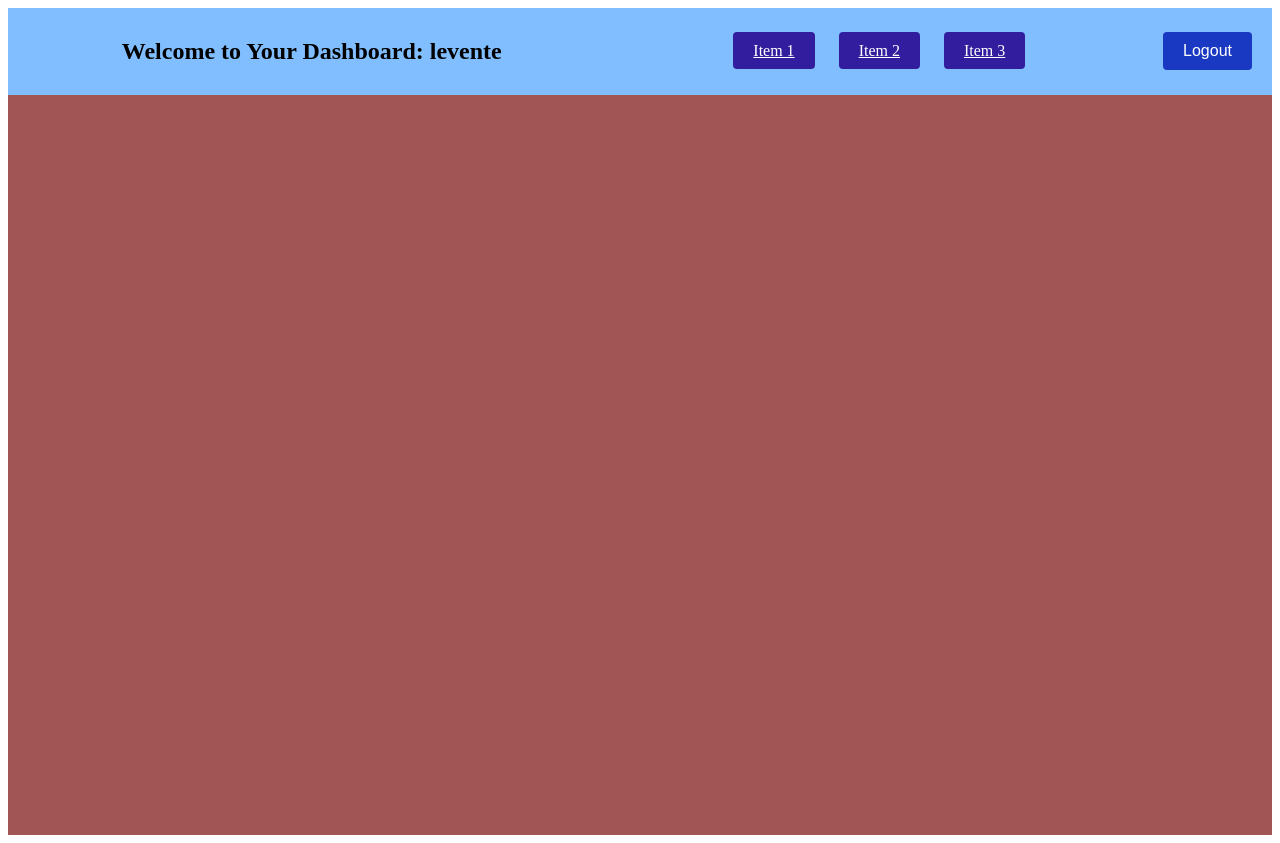
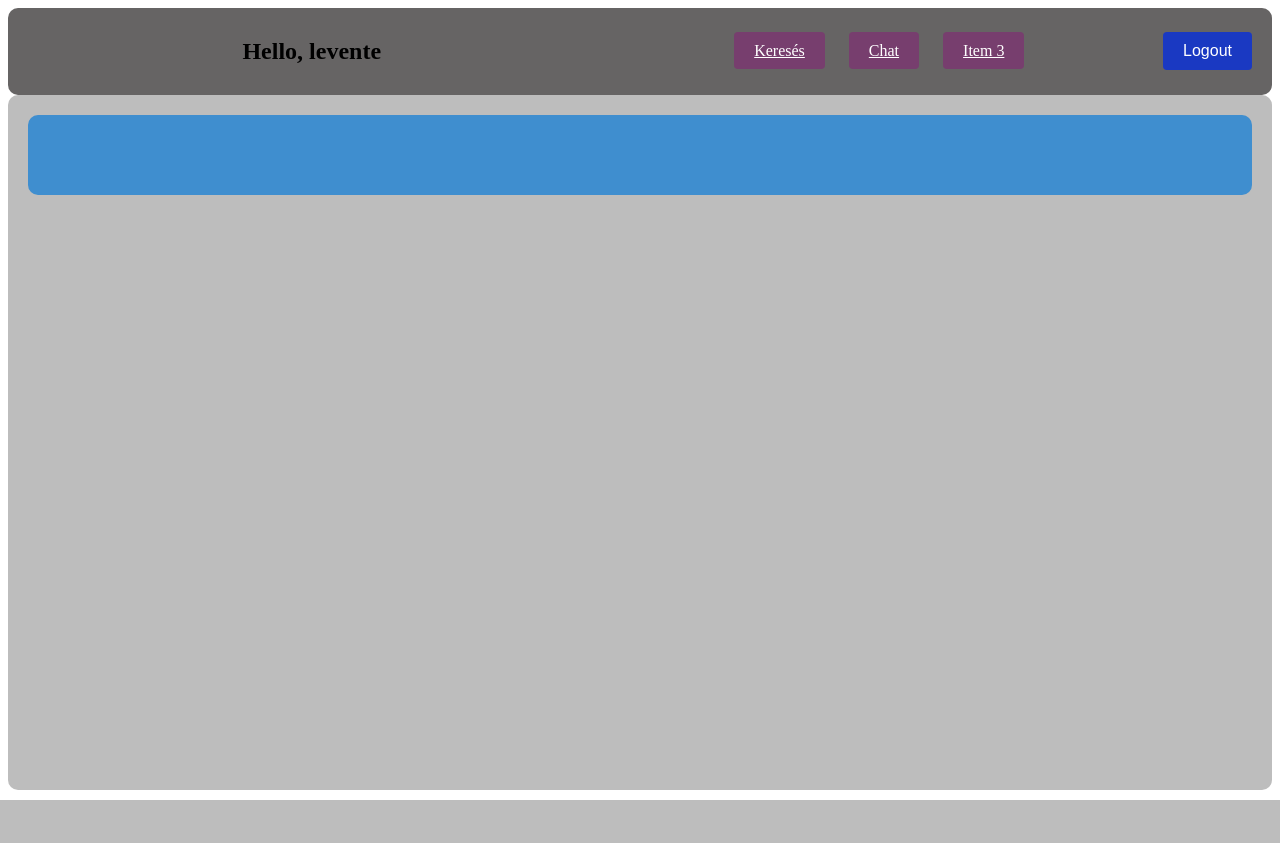
Before and after one commit to leventekadocsa/GymConnect, a Flask app: page /dashboard in a window 1280 px wide. After the commit the page ends 800 px from the top, so only its background shows below. Run offline with Flask 3, Linux system fonts and the light colour scheme; a user stored in the database is signed in.

Commit message:
sok szar update

```diff
--- a/static/dashboard_styles.css
+++ b/static/dashboard_styles.css
@@ -3,9 +3,10 @@
   display: flex;
   justify-content: space-between;
   align-items: center;
-  background-color: #81beff;
+  background-color: #666464; /* Light grey background color */
   color: #000000;
   padding: 10px 20px;
+  border-radius: 10px; /* Rounded corners */
 }
 
 .welcome {
@@ -29,7 +30,7 @@
 .menu li {
   display: inline;
   margin: 0 10px;
-  background-color: #311d9e; /* Blue background color */
+  background-color: #773e6e; /* Blue background color */
   border: none; /* Remove border */
   border-radius: 4px; /* Rounded corners */
   padding: 10px 20px; /* Add some padding */
@@ -40,31 +41,58 @@
 }
 
 .menu li:hover {
-  background-color: #4f5099; /* Darker shade of blue on hover */
+  background-color: #b321c0; /* Darker shade of blue on hover */
 }
 
 .logout {
   flex: 1;
   text-align: right;
 }
+/* Style for the container that holds the dashboard content */
+.dashboard-container {
+  background-color: #ffffff; /* White background */
+  text-align: center; /* Center the text inside the container */
+  position: relative; /* Set the container position to relative */
+}
+
+/* dashboard_styles.css */
+.dashboard-content {
+  background-color: #bdbdbd; /* Replace with your desired color */
+  padding: 20px; /* Add padding for better visibility */
+  border-radius: 0; /* Remove border-radius */
+  margin: 0; /* Remove any default margin */
+  height: calc(100vh - 105px); /* Calculate the height based on viewport height minus header height */
+  box-sizing: border-box; /* Ensure padding is included in the height calculation */
+  border-radius: 10px; /* Rounded corners */
+}
+
+/* Content Chat keresés stb... */
+
+/* Add this CSS to your stylesheet */
+.main-content2, .main-content3 {
+  display: none;
+}
+.main-content1{
+  background-color: #3f8ecf;
+  padding: 40px;
+  border-radius: 10px; /* Rounded corners */
+}
+.main-content2{
+  background-color: #113757;
+  padding: 40px;
+  border-radius: 10px; /* Rounded corners */
+}
+.main-content3{
+  background-color: #dbe0e4;
+  padding: 40px;
+  border-radius: 10px; /* Rounded corners */
+}
 
 
 
-/* dashboard_styles.css */
-.dashboard-content {
-  background-color: #a15555; /* Replace with your desired color */
-  padding: 20px; /* Add padding for better visibility */
-  border-radius: 0; /* Remove border-radius */
-  margin: 0; /* Remove any default margin */
-  height: calc(100vh - 60px); /* Calculate the height based on viewport height minus header height */
-  box-sizing: border-box; /* Ensure padding is included in the height calculation */
-}
-/* Style for the container that holds the dashboard content */
-.dashboard-container {
-  background-color: #fff; /* White background */
-  text-align: center; /* Center the text inside the container */
-  position: relative; /* Set the container position to relative */
-}
+
+
+
 
 /* Style for buttons */
 button {
--- a/templates/dashboard.html
+++ b/templates/dashboard.html
@@ -11,22 +11,81 @@
     <div class="dashboard-container">
       <div class="header">
         <div class="welcome">
-          <h2>Welcome to Your Dashboard: {{ username }}</h2>
+           <h2>Hello, {{ username }}</h2>
         </div>
         <div class="menu">
           <ul>
-            <li><a href="#" >Item 1</a></li>
-            <li><a href="#" >Item 2</a></li>
+            <li><a href="#" >Keresés</a></li>
+            <li><a href="#" >Chat</a></li>
             <li><a href="#" >Item 3</a></li>
           </ul>
         </div>
           <a href="{{ url_for('logout') }}"><button class="dashboard-button">Logout</button></a>
       </div>
-        <div class="dashboard-content">
-          <!-- Dashboard content goes here -->
-          <div class""></div>
+      <div class="dashboard-content" id="dashboard-content">
+
+        <div class="main-content1">
+
+        </div>
+
+
+        <div class="main-content2">
+          <h3>Chat Content</h3>
+            <div class="chat-container">
+              <div class="chat-messages">
+                <!-- Chat messages go here -->
+              </div>
+
+              <div class="chat-input">
+                <input type="text" placeholder="Type a message...">
+                <button>Send</button>
+              </div>
+            </div>
+        </div>
+
+        <div class="main-content3">
+
+        </div>
+
+
+      </div>
       </div>
     </div>
 
-  </body>
-</html>
+
+
+
+    <script>
+
+      document.addEventListener('DOMContentLoaded', function() {
+        // Function to hide all main-content divs
+        function hideAllMainContent() {
+          document.querySelector('.main-content1').style.display = 'none';
+          document.querySelector('.main-content2').style.display = 'none';
+          document.querySelector('.main-content3').style.display = 'none';
+        }
+
+        // Event listener for Item 1
+        document.querySelector('.menu li:nth-child(1)').addEventListener('click', function() {
+          hideAllMainContent();
+          document.querySelector('.main-content1').style.display = 'block';
+        });
+
+        // Event listener for Item 2
+        document.querySelector('.menu li:nth-child(2)').addEventListener('click', function() {
+          hideAllMainContent();
+          document.querySelector('.main-content2').style.display = 'block';
+        });
+
+        // Event listener for Item 3
+        document.querySelector('.menu li:nth-child(3)').addEventListener('click', function() {
+          hideAllMainContent();
+          document.querySelector('.main-content3').style.display = 'block';
+        });
+      });
+
+
+    </script>
+
+    </body>
+    </html>
--- a/templates/login.html
+++ b/templates/login.html
@@ -3,8 +3,8 @@
   <head>
     <title>Login</title>
     <link
-      rel="stylesheet"
-      href="{{ url_for('static', filename='styles.css') }}"
+    rel="stylesheet"
+    href="{{ url_for('static', filename='styles.css') }}"
     />
   </head>
   <body>
```
Also changed, not shown: img/testlogo.png (added).
